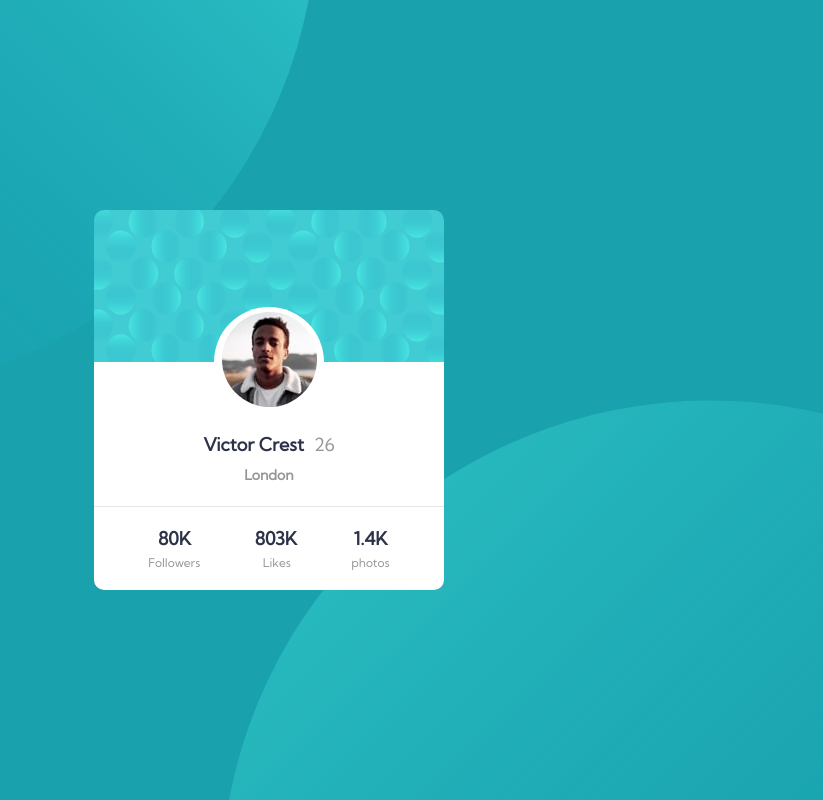
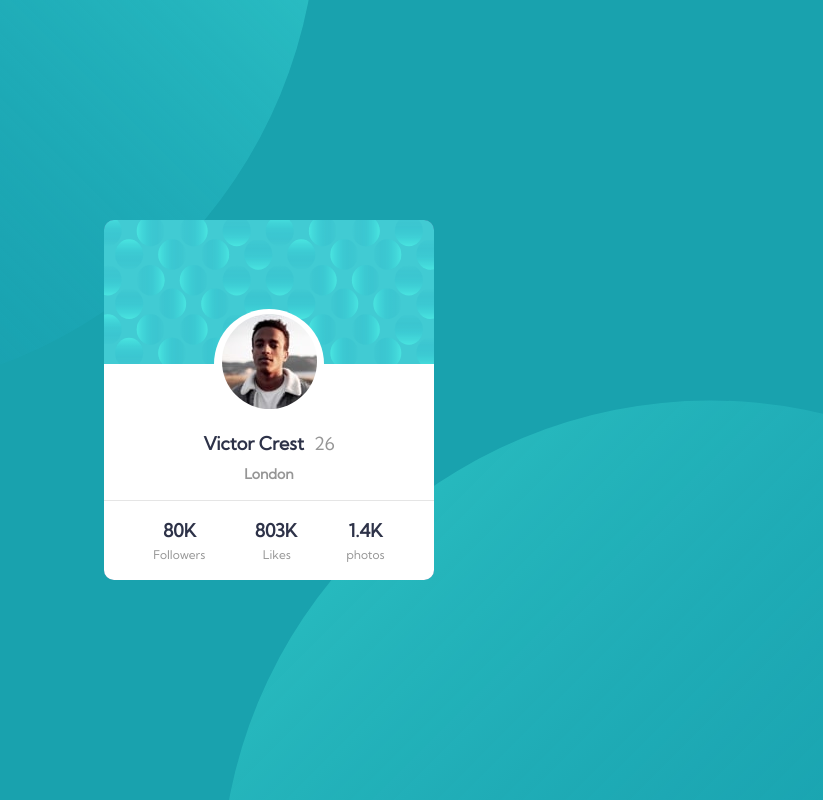
Before and after one commit to WesleyHigino/Profile-card-component-main, a plain HTML site: page index.html in a window 1280 px wide. Shown: the whole page, without its empty margins (371-1194 px from the left). Drawn offline with Linux system fonts and the light colour scheme.

Commit message:
add media queries and Readme

```diff
--- a/style.css
+++ b/style.css
@@ -81,13 +81,7 @@ main{
         background: white;
         border-radius: 50%;
         top: -55px;
-
-
-
 }
-
-
-
 .card {
     height: 40%;
     border-radius: 10px 10px 0 0;
@@ -136,9 +130,7 @@ main{
     height: 260px;
     background-color: white;
     border-bottom: 1px solid rgba(0, 0, 0, 0.1);
-
 }
-
 li{
     list-style: none;
     display: flex;
@@ -154,3 +146,33 @@ li{
 .item2{
     margin-left: 8px;
 }
+@media(min-width:350px){
+
+    main{
+        display:flex;
+        flex-direction: column;
+        justify-content: space-between;
+        background-color: rgb(80, 115, 161);
+        height: 320px;
+        width: 290px;
+        border-radius: 10px;
+        z-index: 1;
+    }
+
+
+}
+@media(min-width:750px){
+
+    main{
+        display:flex;
+        flex-direction: column;
+        justify-content: space-between;
+        background-color: rgb(80, 115, 161);
+        height: 360px;
+        width: 330px;
+        border-radius: 10px;
+        z-index: 1;
+    }
+
+
+}
```
Also changed, not shown: img/desktop1.png (added), img/mobile1.png (added), 1 other file.
